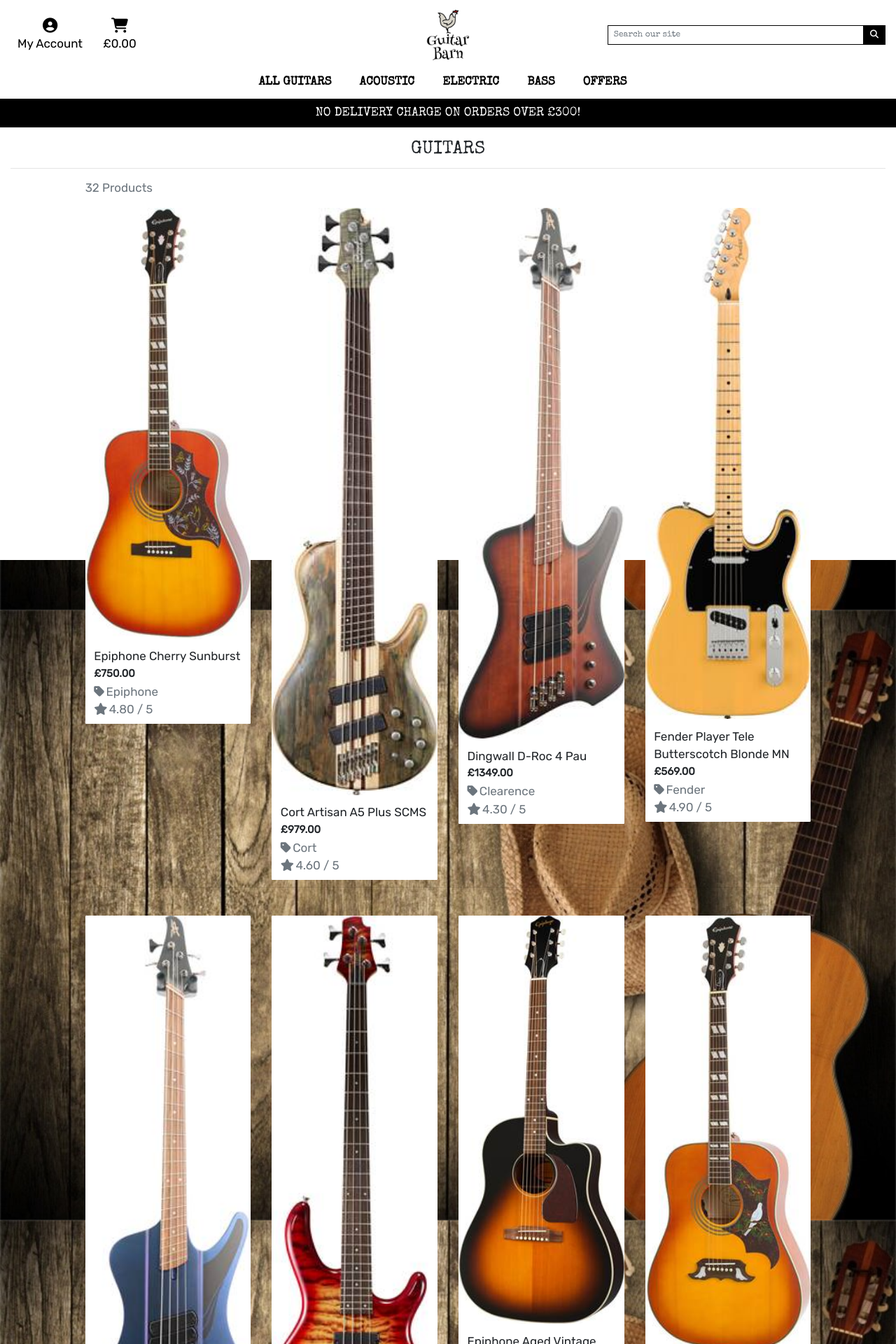
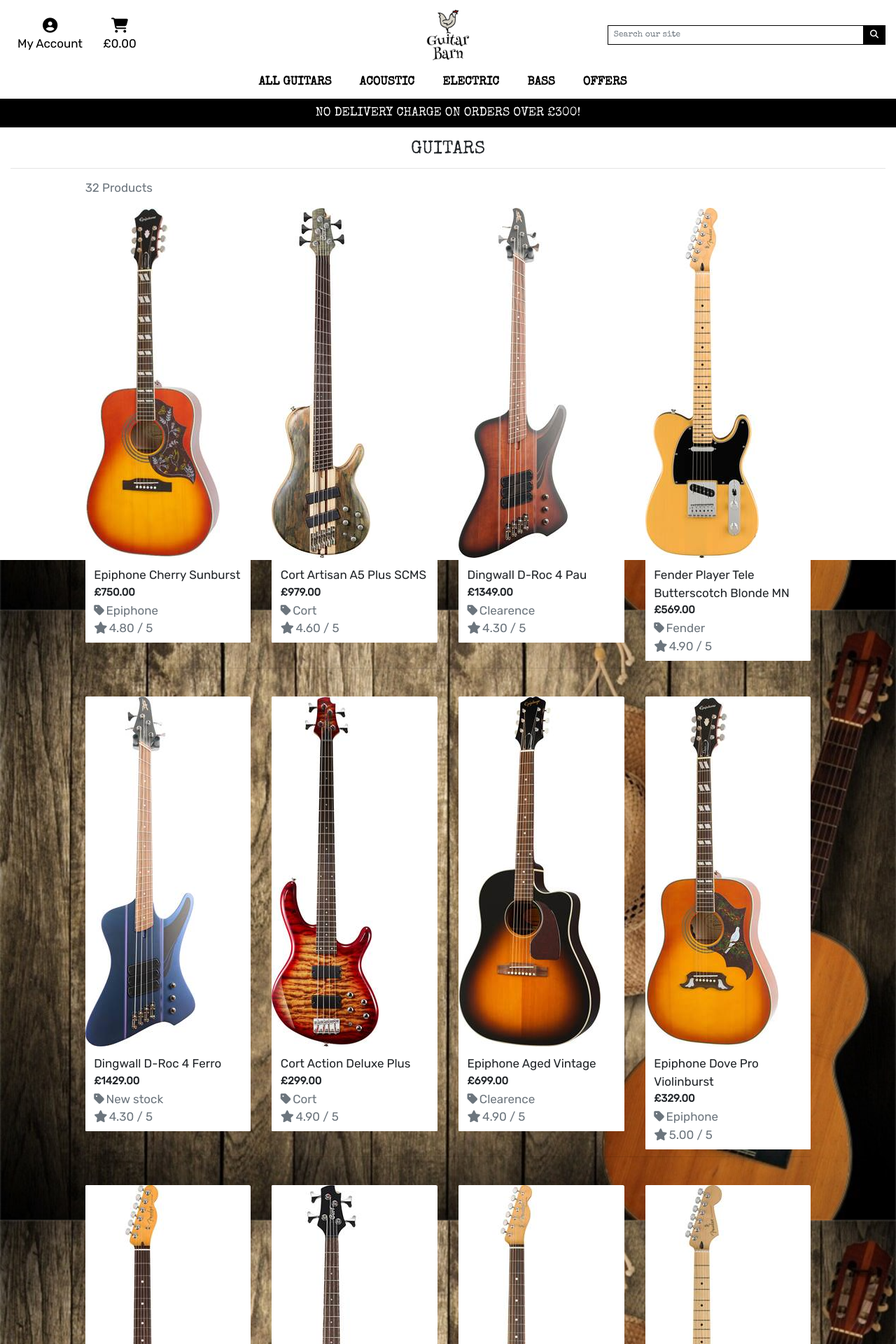
Before and after one commit to KrisK1978/GuitarBarn, a Django app: page /products/ in a window 1280 px wide. Shown: the top 1920 px of the page at 70% size. Run offline with Django 3.2, Linux system fonts and the light colour scheme; data comes from the database, SQL or seed files in the repository; some libraries are stand-ins or nearby versions.

Commit message:
Card image top modified to fit properly on the page

```diff
--- a/static/css/base.css
+++ b/static/css/base.css
@@ -101,6 +101,11 @@ span.product-redirect-text {
 
 .bg-black {
     background: #000 !important;
+}
+
+.card-img-top {
+    flex-shrink: 0;
+    width: auto;
 }
 
 .overlay {
```
